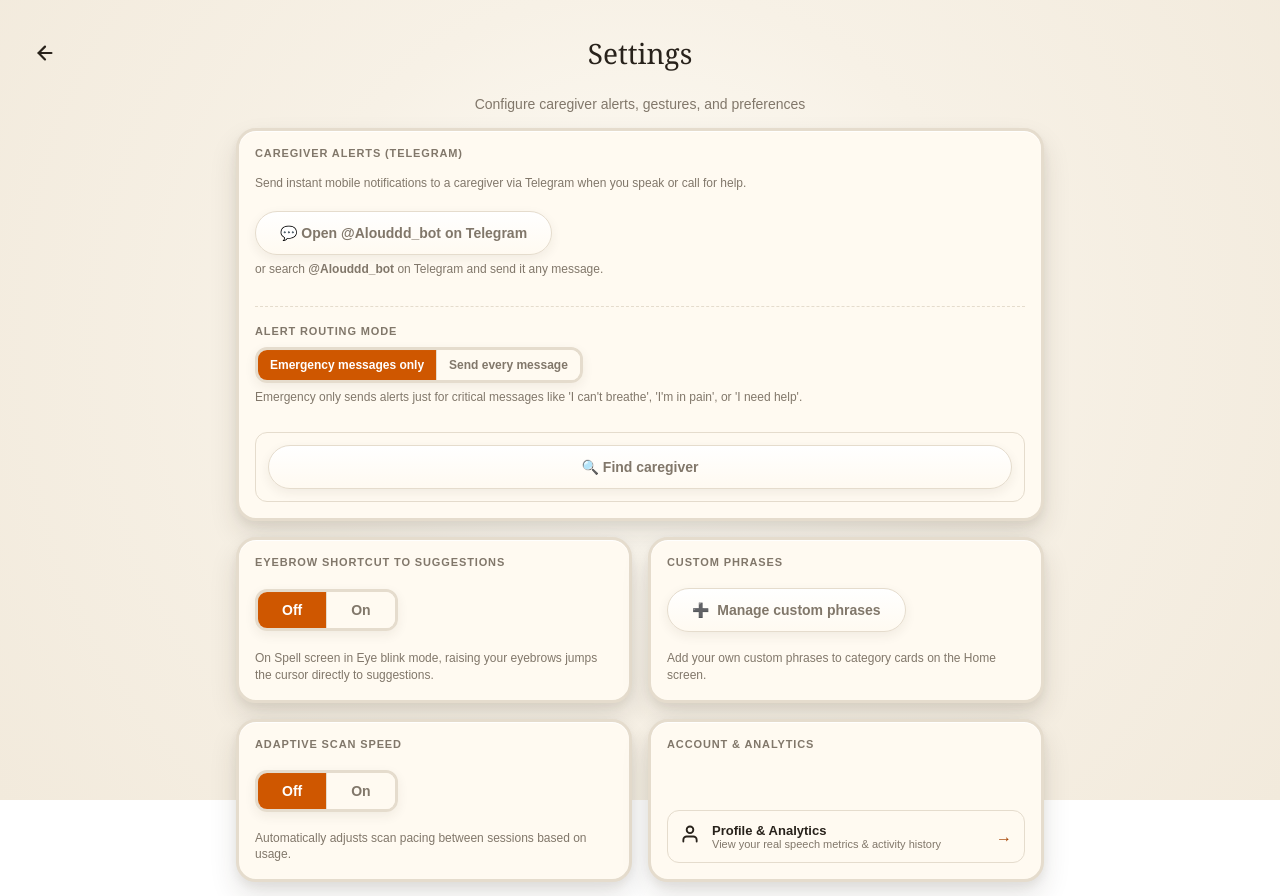
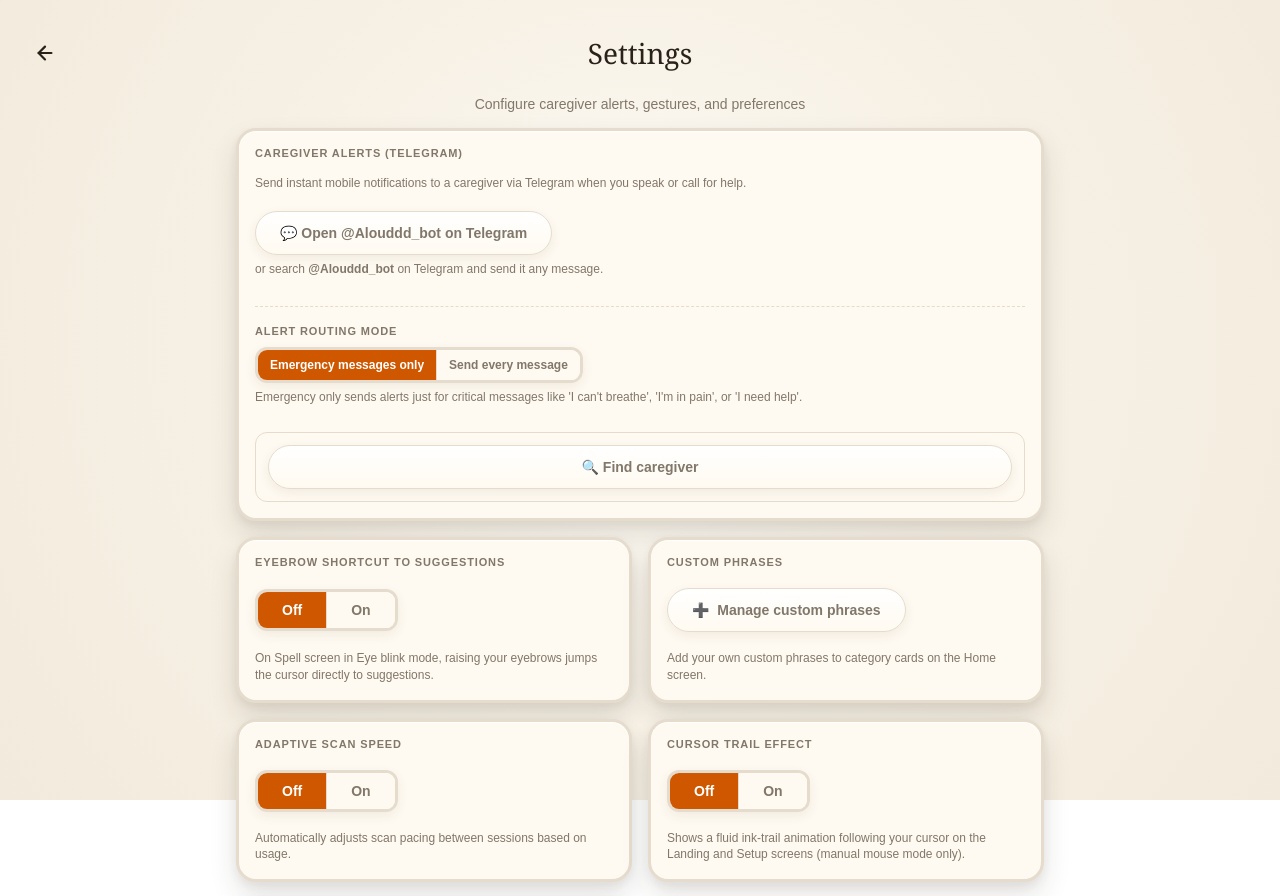
Before and after one commit to shreyasspoojary531-ux/ALOUD, a Next.js app: page /settings in a window 1280 px wide. Shown: the top 896 px of the page. Built offline with nearby package versions, Linux system fonts and the light colour scheme.

Commit message:
Add Settings toggle for cursor trail effect (default OFF, persisted in localStorage)

```diff
--- a/app/page.jsx
+++ b/app/page.jsx
@@ -7,10 +7,12 @@ import LandingSections from "../components/landing/LandingSections";
 import HelpModal from "../components/shared/HelpModal";
 import SplashCursor from "../components/shaders/SplashCursor";
 import { useEyeControl } from "../components/shared/EyeControlContext";
+import { useSettings } from "../components/shared/SettingsContext";
 
 export default function Splash() {
   const router = useRouter();
   const { mode } = useEyeControl();
+  const { cursorTrailEnabled } = useSettings();
   const [help, setHelp] = useState(false);
 
   const handleBegin = useCallback(() => {
@@ -19,7 +21,7 @@ export default function Splash() {
 
   return (
     <main className="app">
-      {mode === "manual" && <SplashCursor COLOR="#cf5700" />}
+      {mode === "manual" && cursorTrailEnabled && <SplashCursor COLOR="#cf5700" />}
       <TopBar onHelp={() => setHelp(true)} />
 
       {/* Hero Splash View */}
--- a/app/settings/page.jsx
+++ b/app/settings/page.jsx
@@ -35,6 +35,8 @@ export default function SettingsPage() {
     resetAdaptiveDwell,
     telegramAlertMode,
     setTelegramAlertMode,
+    cursorTrailEnabled,
+    setCursorTrailEnabled,
   } = useSettings();
 
   const [customPhrasesOpen, setCustomPhrasesOpen] = useState(false);
@@ -371,7 +373,33 @@ export default function SettingsPage() {
             )}
           </div>
 
-          {/* Card 5 — Profile & Analytics Link */}
+          {/* Card 5 — Cursor Trail Effect */}
+          <div className="settings-card">
+            <span className="settings-label">CURSOR TRAIL EFFECT</span>
+            <div className="repeat-control" role="group" aria-label="Cursor trail effect" style={{ marginTop: "8px" }}>
+              <button
+                type="button"
+                className={`repeat-btn${!cursorTrailEnabled ? " repeat-btn--active" : ""}`}
+                onClick={() => setCursorTrailEnabled(false)}
+                aria-pressed={!cursorTrailEnabled}
+              >
+                Off
+              </button>
+              <button
+                type="button"
+                className={`repeat-btn${cursorTrailEnabled ? " repeat-btn--active" : ""}`}
+                onClick={() => setCursorTrailEnabled(true)}
+                aria-pressed={cursorTrailEnabled}
+              >
+                On
+              </button>
+            </div>
+            <p className="settings-hint" style={{ marginTop: "6px" }}>
+              Shows a fluid ink-trail animation following your cursor on the Landing and Setup screens (manual mouse mode only).
+            </p>
+          </div>
+
+          {/* Card 6 — Profile & Analytics Link */}
           <div className="settings-card">
             <span className="settings-label">ACCOUNT & ANALYTICS</span>
             <Link
--- a/app/setup/page.jsx
+++ b/app/setup/page.jsx
@@ -11,6 +11,7 @@ import { calibratedThresholds } from "../../components/camera/useBlinkSelect";
 import { prefetchMediaPipe } from "../../lib/mediapipeLoader";
 import HelpModal from "../../components/shared/HelpModal";
 import SplashCursor from "../../components/shaders/SplashCursor";
+import { useSettings } from "../../components/shared/SettingsContext";
 
 const steps = [
   {
@@ -54,6 +55,7 @@ const steps = [
 export default function Setup() {
   const router = useRouter();
   const { eyeOn, mode } = useEyeControl();
+  const { cursorTrailEnabled } = useSettings();
   const [step, setStep] = useState(0);
   const [cameraError, setCameraError] = useState(false);
   const [showHelp, setShowHelp] = useState(false);
@@ -163,7 +165,7 @@ export default function Setup() {
 
   return (
     <main className="app">
-      {mode === "manual" && <SplashCursor COLOR="#cf5700" />}
+      {mode === "manual" && cursorTrailEnabled && <SplashCursor COLOR="#cf5700" />}
       <TopBar onHelp={() => setShowHelp(true)} />
       <div className="screen-center">
         <section className="calibration">
--- a/components/shared/SettingsContext.jsx
+++ b/components/shared/SettingsContext.jsx
@@ -23,6 +23,8 @@ const SettingsContext = createContext({
   resetAdaptiveDwell: () => {},
   telegramAlertMode: "emergency",
   setTelegramAlertMode: () => {},
+  cursorTrailEnabled: false,
+  setCursorTrailEnabled: () => {},
 });
 
 export function SettingsProvider({ children }) {
@@ -33,6 +35,7 @@ export function SettingsProvider({ children }) {
   const [adaptiveDwellEnabled, setAdaptiveDwellEnabledState] = useState(false);
   const [adaptedDwellDuration, setAdaptedDwellDuration] = useState(DEFAULT_DWELL);
   const [telegramAlertMode, setTelegramAlertModeState] = useState("emergency");
+  const [cursorTrailEnabled, setCursorTrailEnabledState] = useState(false);
 
   // Defer localStorage reads & run between-session adaptation on client hydration
   useEffect(() => {
@@ -62,6 +65,11 @@ export function SettingsProvider({ children }) {
       const savedAlertMode = localStorage.getItem("aloud_telegram_alert_mode");
       if (savedAlertMode === "all" || savedAlertMode === "emergency") {
         setTelegramAlertModeState(savedAlertMode);
+      }
+
+      const savedCursorTrail = localStorage.getItem("aloud_cursor_trail_enabled");
+      if (savedCursorTrail === "true") {
+        setCursorTrailEnabledState(true);
       }
 
       const savedAdaptive = localStorage.getItem("aloud_adaptive_dwell");
@@ -95,6 +103,11 @@ export function SettingsProvider({ children }) {
     if (mode !== "all" && mode !== "emergency") return;
     setTelegramAlertModeState(mode);
     try { localStorage.setItem("aloud_telegram_alert_mode", mode); } catch (e) {}
+  };
+
+  const setCursorTrailEnabled = (enabled) => {
+    setCursorTrailEnabledState(enabled);
+    try { localStorage.setItem("aloud_cursor_trail_enabled", String(enabled)); } catch (e) {}
   };
 
   const setAdaptiveDwellEnabled = (enabled) => {
@@ -156,6 +169,8 @@ export function SettingsProvider({ children }) {
         resetAdaptiveDwell,
         telegramAlertMode,
         setTelegramAlertMode,
+        cursorTrailEnabled,
+        setCursorTrailEnabled,
       }}
     >
       {children}
```
